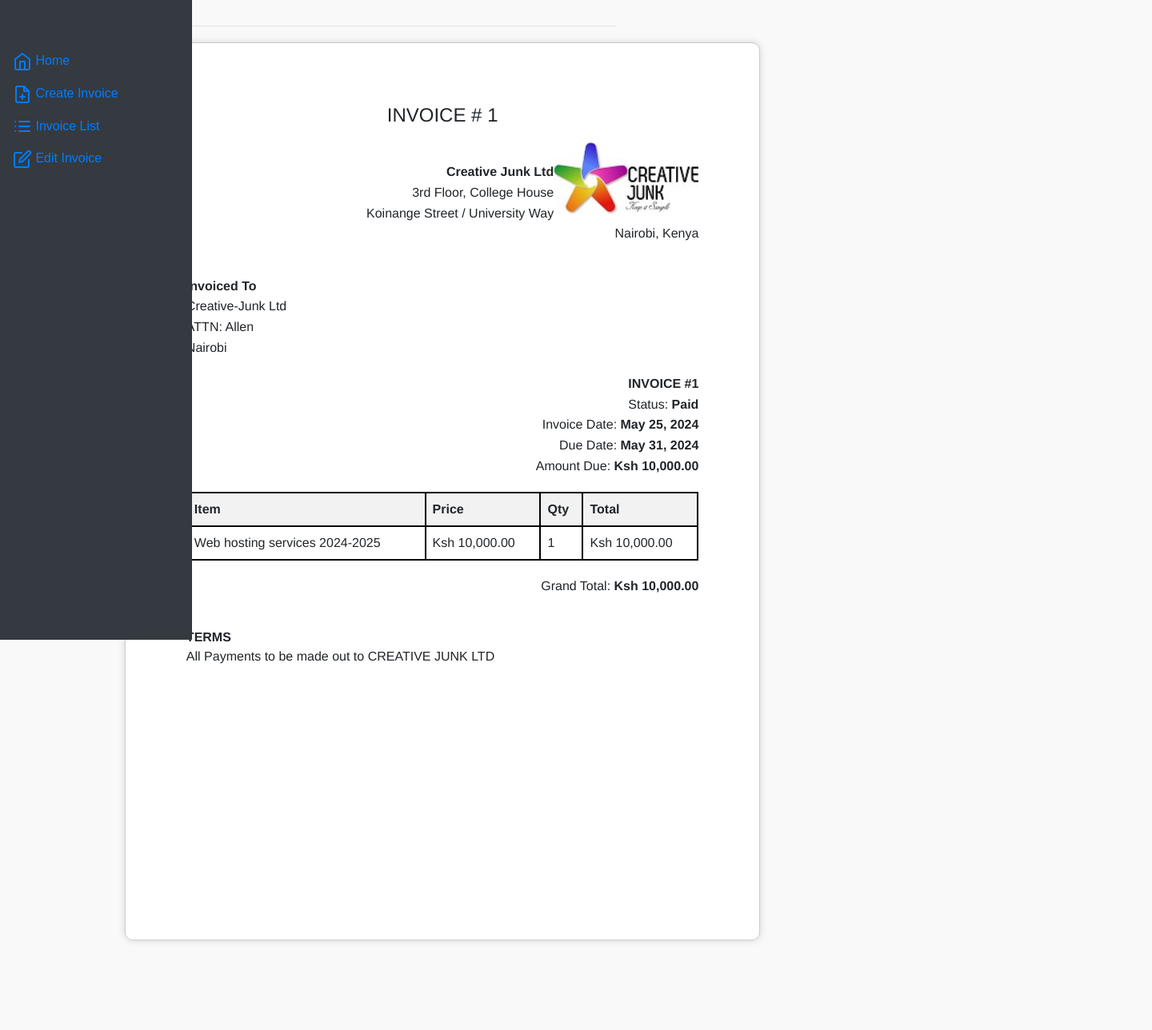
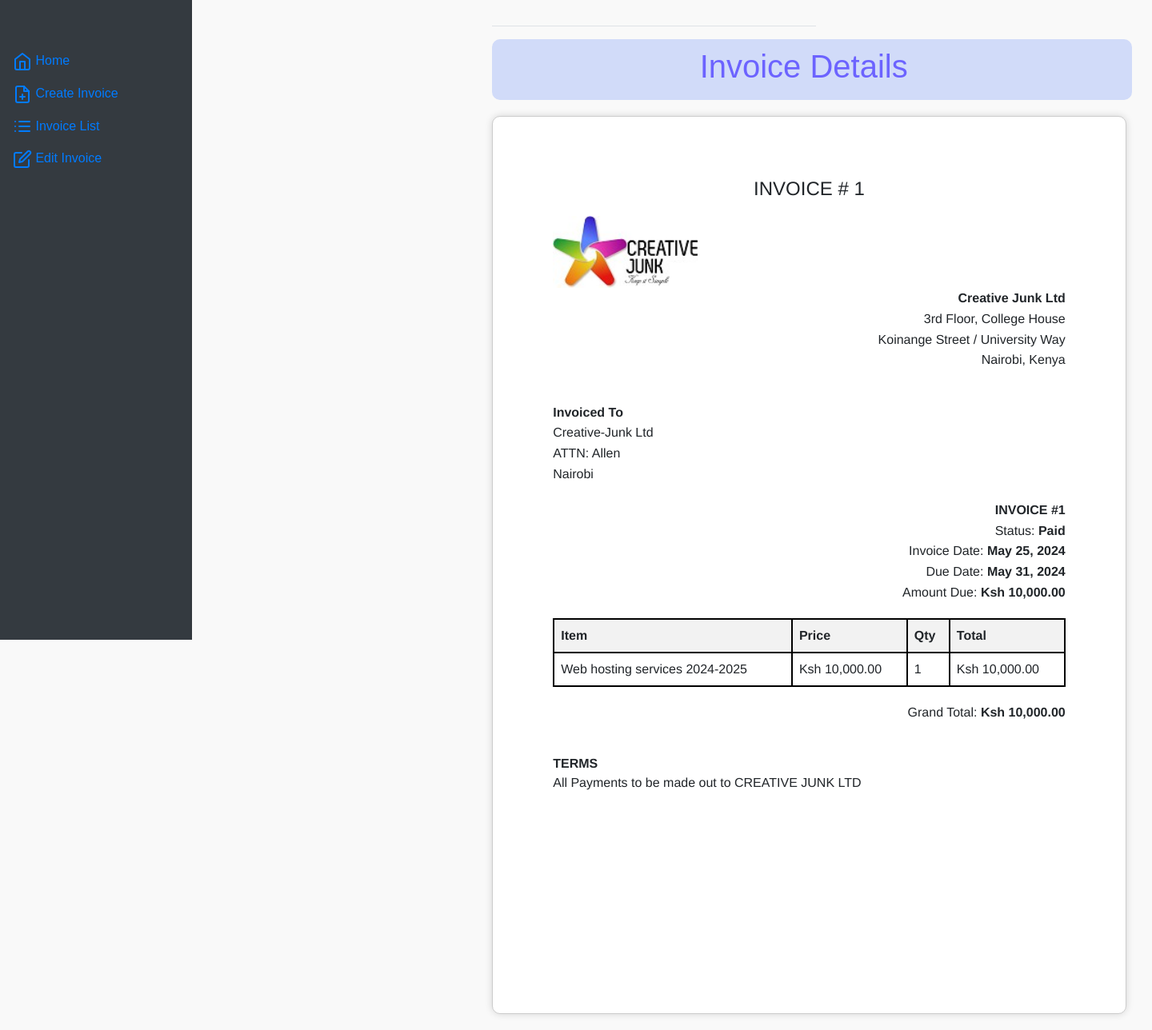
Before and after one commit to allan-nganga/django_invoice_generator, a Django app: page /invoice/1/ in a window 1440 px wide. Shown: the whole page at 80% size. Before the commit the page ends 1178 px from the top, so only its background shows below. Run offline with Django 5.2, Linux system fonts and the light colour scheme; data comes from the database, SQL or seed files in the repository; some libraries are stand-ins or nearby versions.

Commit message:
Fixed display in invoice details page

```diff
--- a/login/templates/invoice/invoice_detail.html
+++ b/login/templates/invoice/invoice_detail.html
@@ -11,12 +11,31 @@
 
     html,
     body {
-        display: flex;
+        padding-left: 250px;
         font-family: 'Arial', sans-serif;
         background-color: #f9f9f9;
         margin: 0;
         height: 297mm;
         width: 210mm;
+    }
+
+    .header {
+        padding: 10px;
+        text-align: right;
+        background-color: #d1dbf9;
+        border-radius: 10px;
+        padding: 10px;
+        margin-bottom: 8px;
+        display: flex;
+        width: 800px;
+    }
+
+    .page_title {
+        display: flex;
+        text-align: left;
+        color: #6C63FF;
+        align-items: center;
+        padding-left: 250px;
     }
 
     .invoice-box {
@@ -56,7 +75,7 @@
     }
 
     .company-logo img {
-        float: right;
+        justify-content: flex-end;
         height: 90px;
     }
     .invoice-to p,
@@ -120,6 +139,11 @@
 
 {% load humanize %}
 {% block content %}
+<div class="header">
+    <div class="page_title">
+        <h1>Invoice Details</h1>
+    </div>
+</div>
 <div class="invoice-box">
     <h1>INVOICE # {{ invoice.id }}</h1>
     <div class="company-logo">
```
Also changed, not shown: login/templates/invoice/invoice_list.html (+30 -10 lines).
